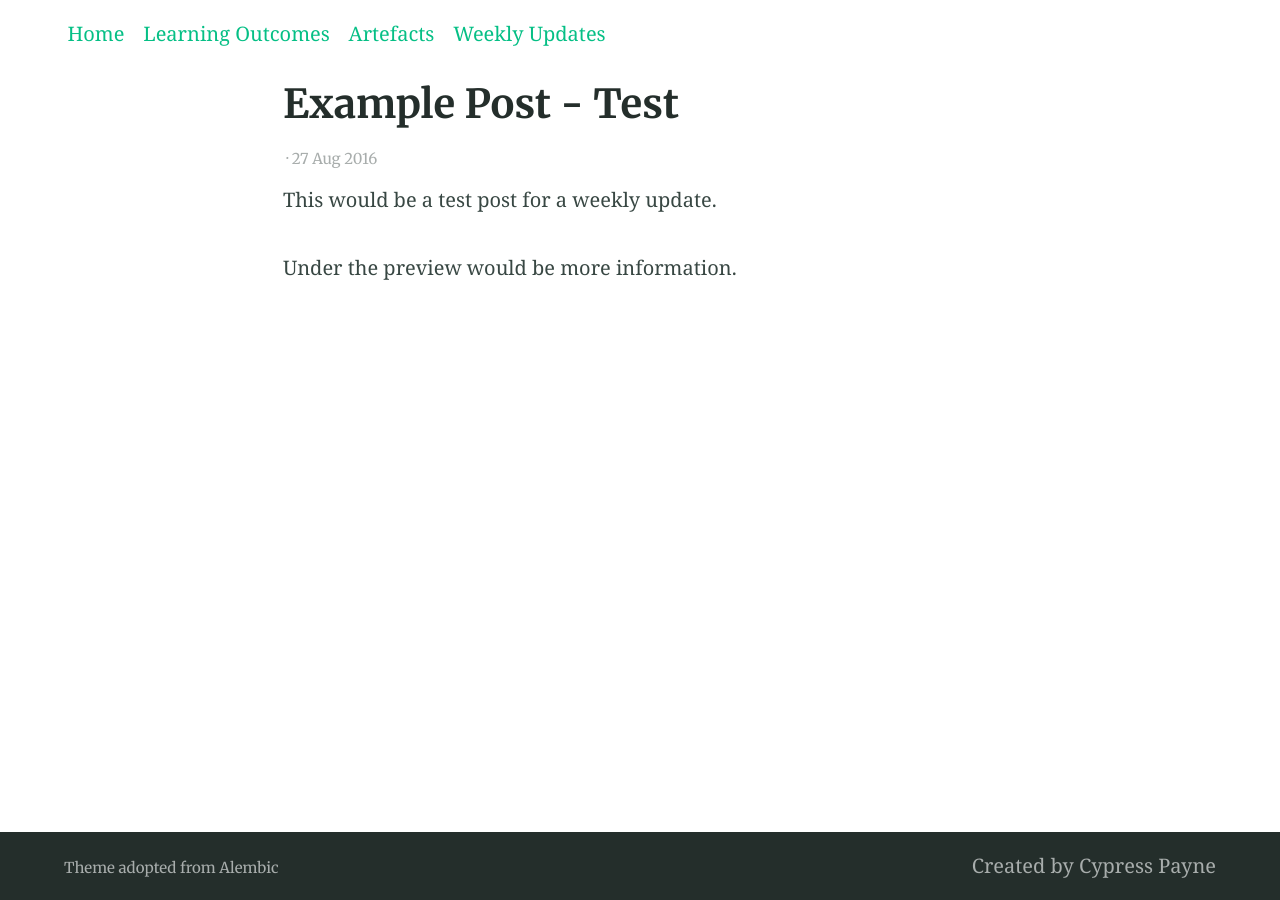
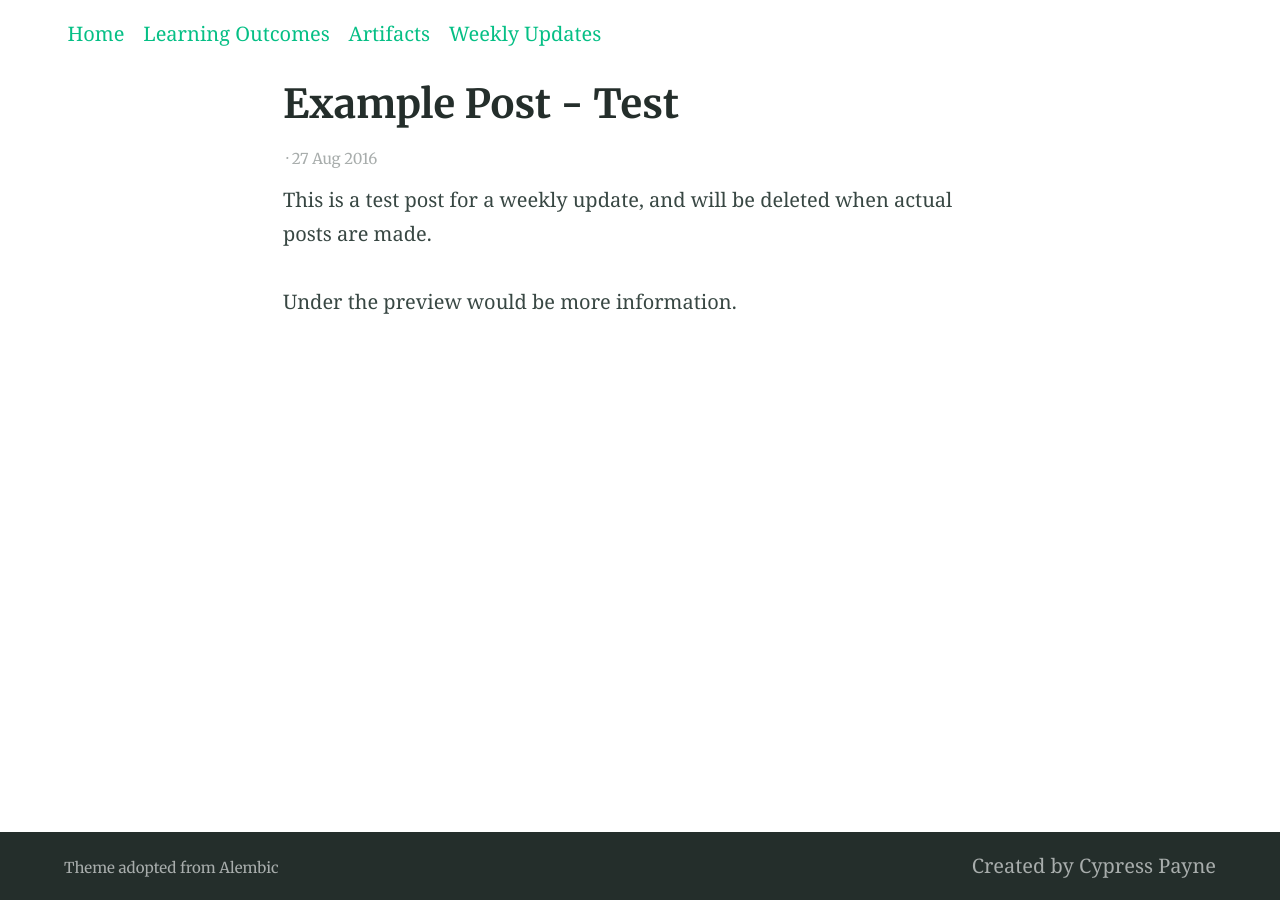
Before and after one commit to cspayne/winter2024dfw, a Jekyll site: the page built from _posts/2016-08-27-example-post-one.md, in a window 1280 px wide. Built offline with Jekyll 4.4.1, drawn with Linux system fonts in a browser that asks for light colours.

```diff
--- a/_config.yml
+++ b/_config.yml
@@ -114,8 +114,8 @@ navigation_header:
   url: /
 - title: Learning Outcomes
   url: learningoutcomes/
-- title: Artefacts
-  url: artefacts/
+- title: Artifacts
+  url: artifacts/
 - title: Weekly Updates
   url: blog/
 # - title: Categories
--- a/_includes/site-aside.html
+++ b/_includes/site-aside.html
@@ -7,7 +7,6 @@
 
   {% elsif page.layout == "page" or page.layout == "home" or page.layout == "blog" %}
     <section class="section  section--description">
-      <h3>About this site</h3>
       <p>{{ site.description }}</p>
       {% include nav-social.html %}
     </section>
--- a/_posts/2016-08-27-example-post-one.md
+++ b/_posts/2016-08-27-example-post-one.md
@@ -2,7 +2,7 @@
 title: Example Post - Test
 ---
 
-This would be a test post for a weekly update.
+This is a test post for a weekly update, and will be deleted when actual posts are made.
 
 <!-- more -->
 
```
Also changed, not shown: artifacts.md (renamed from artefacts.md, +2 -2 lines), index.md (+0 -1 lines).
